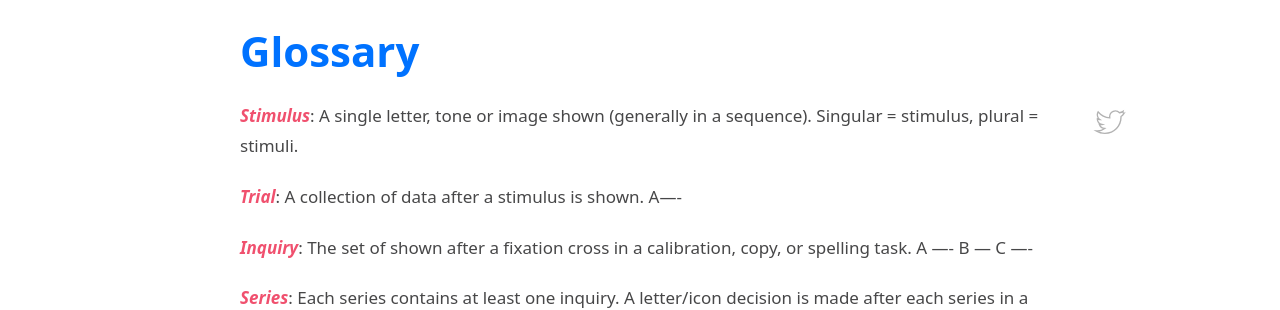
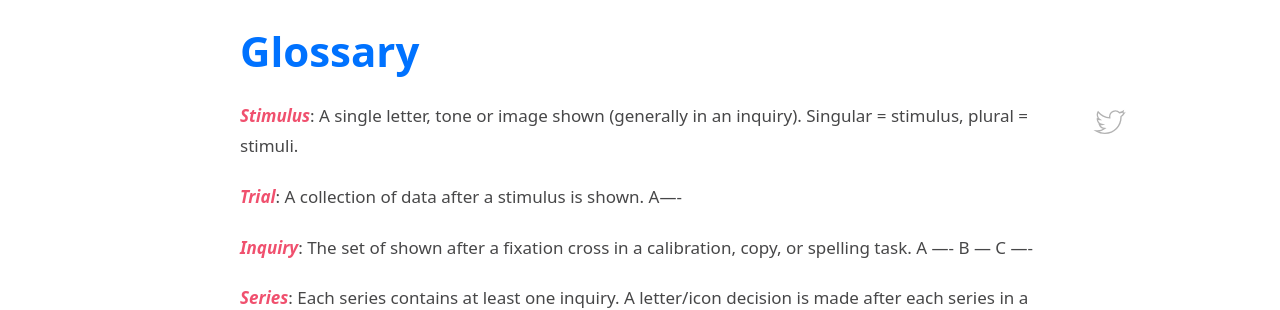
Before and after one commit to BciPy/bcipy.github.io, a Jekyll site: the page built from _posts/2021-01-10-Glossary.md, in a window 1280 px wide and 1014 px high. Shown: the part 129-439 px from the top of the window. Built offline with Jekyll 4.4.1, drawn with Linux system fonts in a browser that asks for light colours.

Commit message:
corrected typo

```diff
--- a/_posts/2021-01-10-Glossary.md
+++ b/_posts/2021-01-10-Glossary.md
@@ -12,7 +12,7 @@ tags: featured
 
 
 
-***Stimulus***: A single letter, tone or image shown (generally in a sequence). Singular = stimulus, plural = stimuli.
+***Stimulus***: A single letter, tone or image shown (generally in an inquiry). Singular = stimulus, plural = stimuli.
 
 ***Trial***: A collection of data after a stimulus is shown. A----
 
```
Also changed, not shown: index.md (+1 -0 lines).
